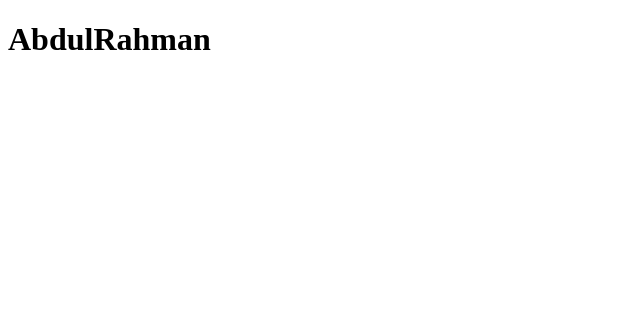
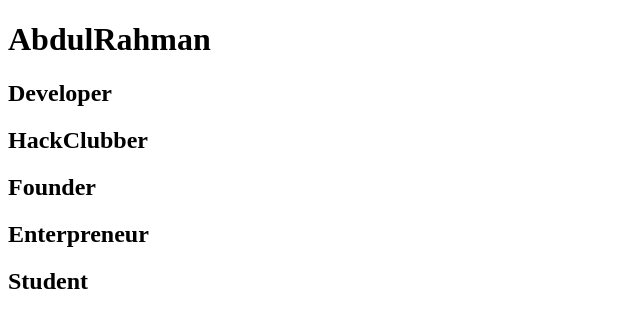
Before and after one commit to abdulrahmaniam/website, a plain HTML site: page index.html in a window 1280 px wide. Shown: the whole page, without its empty margins (0-640 px from the left). Drawn offline with Linux system fonts and the light colour scheme.

Commit message:
set up notes

```diff
--- a/index.html
+++ b/index.html
@@ -4,8 +4,21 @@
     <meta charset="UTF-8">
     <meta name="viewport" content="width=device-width, initial-scale=1.0">
     <title>AbdulRahman</title>
+    <link rel="stylesheet" src="./styling/home.css">
+    <link rel="icon" src="./assets/logo.jpg" type="image/x-icon">
+
 </head>
 <body>
-       <h1>AbdulRahman</h1>
+    <div>
+
+        <h1>AbdulRahman</h1>
+        <h2> Developer</h2>
+        <h2> HackClubber</h2>
+        <h2> Founder</h2>
+        <h2> Enterpreneur</h2>
+        <h2> Student</h2>
+
+    </div>
+
 </body>
 </html>
```
Also changed, not shown: assets/logo.jpg (added), 2 other files.
